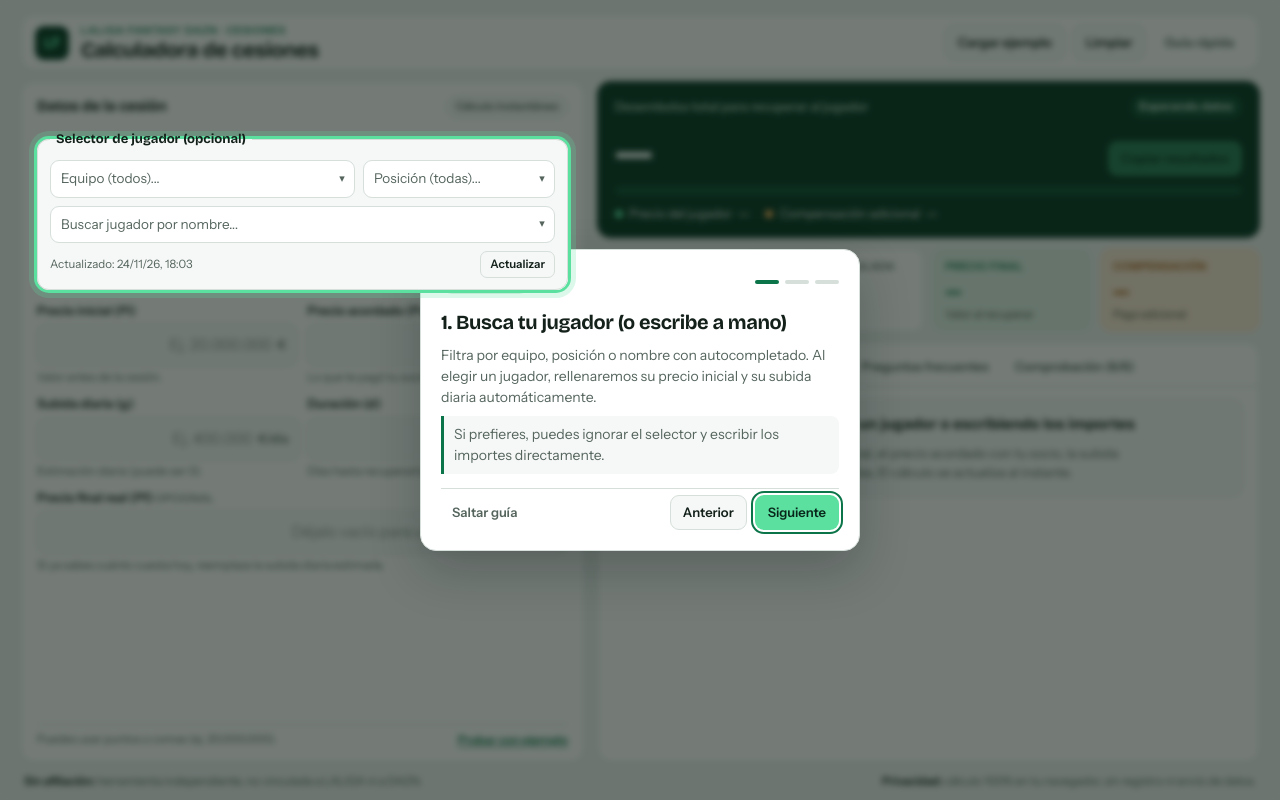
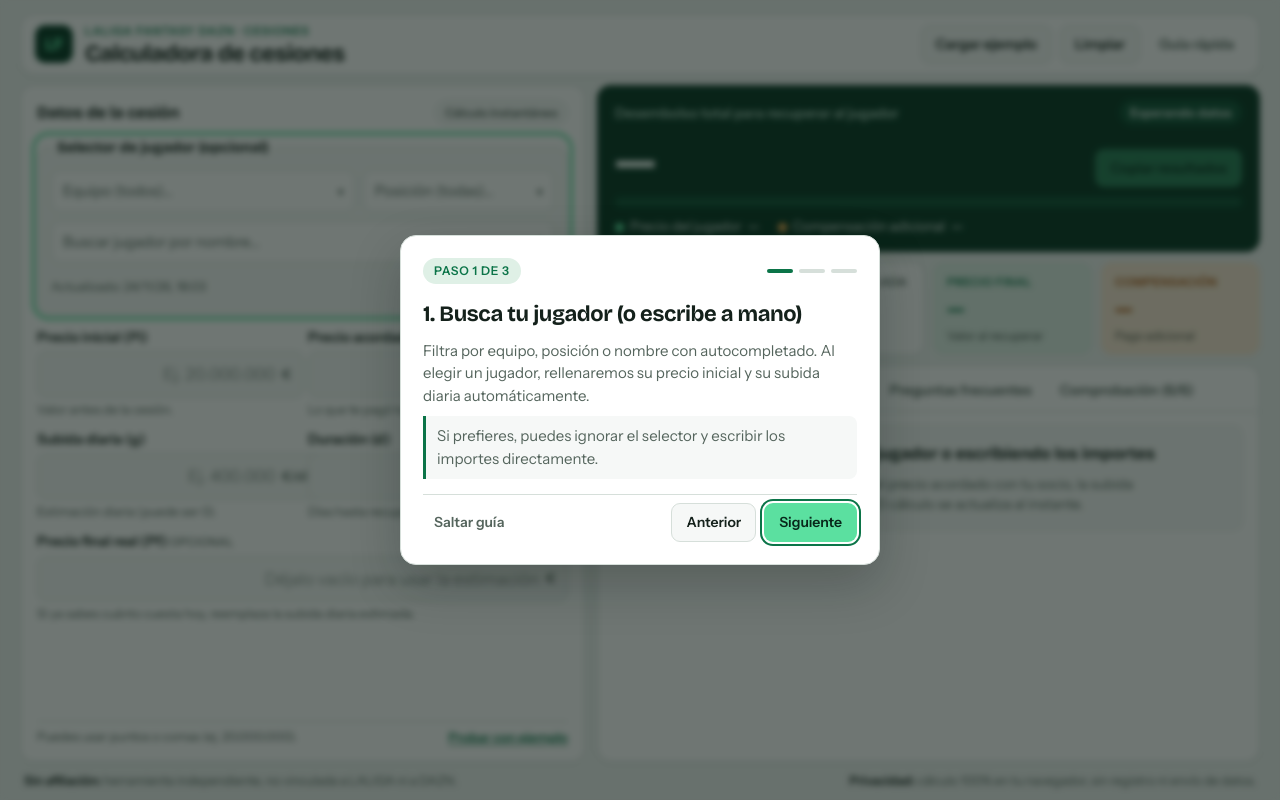
Before and after one commit to gustavog6/calculadora_cesiones_fantasy, a plain HTML site: page index.html in a window 1280 px wide. Drawn offline with nearby package versions, Linux system fonts and the light colour scheme.

Commit message:
fix: z-index del wizard, sin scroll vertical en tabs y escala al 110%

```diff
--- a/index.html
+++ b/index.html
@@ -91,7 +91,7 @@ body {
   background: var(--bg);
   color: var(--ink);
   font-family: var(--font-body);
-  font-size: 14px;
+  font-size: 15.5px;
   line-height: 1.45;
   overflow-x: hidden;
 }
@@ -138,30 +138,30 @@ button, input { font: inherit; }
   min-width: 0;
 }
 .brand-mark {
-  width: 34px;
-  height: 34px;
-  border-radius: 9px;
+  width: 38px;
+  height: 38px;
+  border-radius: 10px;
   background: var(--hero-bg);
   color: var(--hero-pf);
   display: grid;
   place-items: center;
   font-family: var(--font-display);
   font-weight: 700;
-  font-size: 16px;
+  font-size: 17.5px;
   letter-spacing: -0.04em;
   flex: none;
   box-shadow: inset 0 0 0 1px rgba(91, 224, 160, 0.25);
 }
 .brand-text { display: grid; gap: 1px; min-width: 0; }
 .eyebrow {
-  font-size: 10.5px;
+  font-size: 11.5px;
   letter-spacing: 0.09em;
   text-transform: uppercase;
   color: var(--pitch);
   font-weight: 600;
 }
 .brand h1 {
-  font-size: clamp(17px, 2.2vw, 21px);
+  font-size: clamp(19px, 2.4vw, 23px);
   font-weight: 700;
   line-height: 1.1;
   letter-spacing: -0.02em;
@@ -180,9 +180,9 @@ button, input { font: inherit; }
   justify-content: center;
   gap: 6px;
   font-weight: 600;
-  font-size: 13px;
+  font-size: 14px;
   border-radius: 9px;
-  padding: 7px 12px;
+  padding: 8px 14px;
   cursor: pointer;
   border: 1px solid transparent;
   transition: background 0.15s, border-color 0.15s, color 0.15s, transform 0.1s;
@@ -214,8 +214,8 @@ button, input { font: inherit; }
 }
 .btn-ghost:hover { color: var(--ink); background: var(--campo); }
 .btn-mini {
-  padding: 4px 9px;
-  font-size: 11.5px;
+  padding: 5px 10px;
+  font-size: 12.5px;
   font-weight: 600;
   background: transparent;
   border: 1px solid var(--line);
@@ -225,7 +225,7 @@ button, input { font: inherit; }
 }
 .btn-mini:hover { border-color: var(--pitch); color: var(--pitch); }
 .enlace {
-  font-size: 12px;
+  font-size: 13px;
   font-weight: 600;
   background: none;
   border: 0;
@@ -276,17 +276,17 @@ button, input { font: inherit; }
   gap: 8px;
 }
 .section-head h2 {
-  font-size: 15px;
+  font-size: 16.5px;
   font-weight: 700;
   letter-spacing: -0.01em;
 }
 .section-badge {
-  font-size: 11px;
+  font-size: 12px;
   font-weight: 600;
   color: var(--muted);
   background: var(--campo);
   border: 1px solid var(--line);
-  padding: 2px 8px;
+  padding: 3px 9px;
   border-radius: 999px;
 }
 
@@ -294,21 +294,21 @@ button, input { font: inherit; }
 .selector-jugador {
   border: 1px solid var(--line);
   border-radius: 11px;
-  padding: 11px 12px;
+  padding: 12px 13px;
   background: var(--campo);
   display: grid;
-  gap: 8px;
+  gap: 9px;
   margin: 0;
 }
 .selector-jugador legend {
   font-family: var(--font-display);
   font-weight: 600;
-  font-size: 13px;
+  font-size: 14.5px;
   padding: 0 6px;
   color: var(--ink);
 }
 .estado-selector {
-  font-size: 12px;
+  font-size: 13px;
   color: var(--muted);
   display: flex;
   align-items: center;
@@ -347,8 +347,8 @@ button, input { font: inherit; }
   border: 0;
   background: transparent;
   color: var(--ink);
-  font-size: 13.5px;
-  padding: 8px 6px 8px 10px;
+  font-size: 15px;
+  padding: 9px 6px 9px 11px;
   outline: none;
 }
 .combo-control input::placeholder { color: var(--muted); }
@@ -357,8 +357,8 @@ button, input { font: inherit; }
   background: transparent;
   color: var(--muted);
   cursor: pointer;
-  padding: 4px 7px;
-  font-size: 14px;
+  padding: 4px 8px;
+  font-size: 16px;
   line-height: 1;
   border-radius: 6px;
 }
@@ -366,8 +366,8 @@ button, input { font: inherit; }
 .combo-clear[hidden] { display: none; }
 .combo-caret {
   color: var(--muted);
-  font-size: 11px;
-  padding-right: 9px;
+  font-size: 12px;
+  padding-right: 10px;
   pointer-events: none;
   user-select: none;
 }
@@ -376,7 +376,7 @@ button, input { font: inherit; }
   top: calc(100% + 4px);
   left: 0;
   right: 0;
-  max-height: 210px;
+  max-height: 225px;
   overflow-y: auto;
   background: var(--surface);
   border: 1.5px solid var(--line);
@@ -389,14 +389,14 @@ button, input { font: inherit; }
 }
 .combo-list[hidden] { display: none; }
 .combo-list li {
-  padding: 7px 9px;
+  padding: 8px 10px;
   border-radius: 6px;
   cursor: pointer;
   display: flex;
   align-items: center;
   justify-content: space-between;
   gap: 8px;
-  font-size: 13px;
+  font-size: 14px;
 }
 .combo-list li:hover, .combo-list li.seleccionado {
   background: var(--pitch-soft);
@@ -411,7 +411,7 @@ button, input { font: inherit; }
 .texto-jugador { flex: 1; min-width: 0; overflow-wrap: anywhere; }
 .precio-jugador {
   font-family: var(--font-mono);
-  font-size: 11.5px;
+  font-size: 12.5px;
   color: var(--muted);
   white-space: nowrap;
 }
@@ -419,44 +419,44 @@ button, input { font: inherit; }
 .jugador-seleccionado {
   display: flex;
   align-items: center;
-  gap: 9px;
-  padding: 8px 10px;
+  gap: 10px;
+  padding: 9px 11px;
   background: var(--pitch-soft);
   border: 1px solid rgba(11, 116, 72, 0.2);
   border-radius: 9px;
 }
 .jugador-seleccionado[hidden] { display: none; }
 .jugador-seleccionado .foto-jugador {
-  width: 34px;
-  height: 34px;
+  width: 38px;
+  height: 38px;
   border-radius: 50%;
   object-fit: cover;
   background: var(--surface);
   flex: none;
 }
-.jugador-seleccionado .info-jugador { flex: 1; min-width: 0; display: grid; gap: 1px; }
-.jugador-seleccionado .nombre-seleccionado { font-weight: 600; font-size: 13.5px; }
+.jugador-seleccionado .info-jugador { flex: 1; min-width: 0; display: grid; gap: 2px; }
+.jugador-seleccionado .nombre-seleccionado { font-weight: 600; font-size: 15px; }
 .jugador-seleccionado .meta-seleccionado {
   display: flex;
   align-items: center;
   gap: 6px;
   flex-wrap: wrap;
-  font-size: 12px;
+  font-size: 13px;
   color: var(--muted);
 }
-.jugador-seleccionado .escudo-equipo { width: 15px; height: 15px; object-fit: contain; flex: none; }
+.jugador-seleccionado .escudo-equipo { width: 16px; height: 16px; object-fit: contain; flex: none; }
 .jugador-seleccionado .incremento-seleccionado {
   font-family: var(--font-mono);
-  font-size: 11.5px;
+  font-size: 12.5px;
   color: var(--pitch);
   font-weight: 500;
 }
 .jugador-seleccionado .incremento-seleccionado.negativo { color: var(--alert); }
 .aviso-precio {
-  font-size: 12px;
+  font-size: 13px;
   color: var(--amber);
   background: var(--amber-soft);
-  padding: 6px 9px;
+  padding: 7px 10px;
   border-radius: 7px;
 }
 .aviso-precio[hidden] { display: none; }
@@ -467,13 +467,13 @@ button, input { font: inherit; }
   gap: 8px;
 }
 .pie-selector[hidden] { display: none; }
-.ultima-actualizada { font-size: 11.5px; color: var(--muted); }
+.ultima-actualizada { font-size: 12.5px; color: var(--muted); }
 
 /* Campos numéricos en rejilla compacta */
 .campos-grid {
   display: grid;
   grid-template-columns: repeat(2, minmax(0, 1fr));
-  gap: 10px;
+  gap: 11px;
 }
 @media (max-width: 560px) {
   .campos-grid { grid-template-columns: 1fr; }
@@ -482,7 +482,7 @@ button, input { font: inherit; }
 .campo.span-2 { grid-column: 1 / -1; }
 .campo label {
   font-weight: 600;
-  font-size: 12.5px;
+  font-size: 14px;
   color: var(--ink);
   display: flex;
   align-items: center;
@@ -491,7 +491,7 @@ button, input { font: inherit; }
 }
 .opcional {
   font-weight: 500;
-  font-size: 10.5px;
+  font-size: 11.5px;
   color: var(--muted);
   letter-spacing: 0.04em;
   text-transform: uppercase;
@@ -516,17 +516,17 @@ button, input { font: inherit; }
   border: 0;
   background: transparent;
   color: var(--ink);
-  font-size: 15.5px;
+  font-size: 17px;
   font-weight: 500;
   font-variant-numeric: tabular-nums;
-  padding: 9px 6px 9px 10px;
+  padding: 10px 7px 10px 11px;
   outline: none;
   text-align: right;
 }
 .entrada input::placeholder { color: var(--muted); opacity: 0.65; font-weight: 400; }
-.sufijo { padding-right: 10px; color: var(--muted); font-size: 12.5px; font-weight: 500; white-space: nowrap; }
-.ayuda { font-size: 11.5px; color: var(--muted); line-height: 1.3; }
-.error-campo { font-size: 11.5px; color: var(--alert); font-weight: 500; line-height: 1.3; }
+.sufijo { padding-right: 11px; color: var(--muted); font-size: 13.5px; font-weight: 500; white-space: nowrap; }
+.ayuda { font-size: 12.5px; color: var(--muted); line-height: 1.3; }
+.error-campo { font-size: 12.5px; color: var(--alert); font-weight: 500; line-height: 1.3; }
 .error-campo[hidden] { display: none; }
 
 .acciones-entrada {
@@ -564,12 +564,12 @@ button, input { font: inherit; }
   align-items: center;
   flex-wrap: wrap;
 }
-.hero-et { font-size: 12.5px; font-weight: 600; color: var(--hero-muted); }
+.hero-et { font-size: 14px; font-weight: 600; color: var(--hero-muted); }
 .chip {
-  font-size: 11px;
+  font-size: 12px;
   font-weight: 600;
   letter-spacing: 0.04em;
-  padding: 3px 9px;
+  padding: 4px 10px;
   border-radius: 999px;
   background: var(--hero-track);
   color: var(--hero-ink);
@@ -585,17 +585,17 @@ button, input { font: inherit; }
 .hero-valor {
   font-family: var(--font-display);
   font-weight: 700;
-  font-size: clamp(32px, 4.4vw, 48px);
+  font-size: clamp(36px, 4.8vw, 52px);
   line-height: 1;
   letter-spacing: -0.03em;
   font-variant-numeric: tabular-nums;
 }
 .hero-actions { display: flex; align-items: center; gap: 8px; flex-wrap: wrap; }
-.estado-copia { font-size: 12px; color: var(--hero-pf); font-weight: 600; }
+.estado-copia { font-size: 13px; color: var(--hero-pf); font-weight: 600; }
 
 .barra {
   display: flex;
-  height: 9px;
+  height: 10px;
   border-radius: 999px;
   overflow: hidden;
   background: var(--hero-track);
@@ -608,20 +608,20 @@ button, input { font: inherit; }
   margin: 0;
   padding: 0;
   display: flex;
-  gap: 16px;
+  gap: 18px;
   flex-wrap: wrap;
-  font-size: 12.5px;
+  font-size: 13.5px;
 }
 .leyenda li { display: flex; align-items: center; gap: 6px; }
 .leyenda b { font-variant-numeric: tabular-nums; font-weight: 600; }
-.punto { width: 8px; height: 8px; border-radius: 50%; flex: none; }
+.punto { width: 9px; height: 9px; border-radius: 50%; flex: none; }
 .punto.pf { background: var(--hero-pf); }
 .punto.c { background: var(--hero-c); }
 
 /* Tiles KPI */
 .tiles {
   display: grid;
-  gap: 8px;
+  gap: 9px;
   grid-template-columns: repeat(4, minmax(0, 1fr));
 }
 @media (max-width: 720px) {
@@ -630,16 +630,16 @@ button, input { font: inherit; }
 .tile {
   border: 1px solid var(--line);
   border-radius: 11px;
-  padding: 10px 12px;
+  padding: 11px 13px;
   display: grid;
-  gap: 2px;
+  gap: 3px;
   align-content: start;
   background: var(--surface);
 }
 .tile.pf { background: var(--pitch-soft); border-color: transparent; }
 .tile.c { background: var(--amber-soft); border-color: transparent; }
 .t-et {
-  font-size: 10.5px;
+  font-size: 11.5px;
   font-weight: 600;
   letter-spacing: 0.05em;
   text-transform: uppercase;
@@ -648,17 +648,17 @@ button, input { font: inherit; }
 .t-val {
   font-family: var(--font-display);
   font-weight: 700;
-  font-size: clamp(16px, 2vw, 20px);
+  font-size: clamp(18px, 2.2vw, 22px);
   font-variant-numeric: tabular-nums;
   letter-spacing: -0.015em;
   overflow-wrap: anywhere;
 }
 .tile.pf .t-val, .tile.pf .t-et { color: var(--pitch); }
 .tile.c .t-val, .tile.c .t-et { color: var(--amber); }
-.t-sub { font-size: 11px; color: var(--muted); line-height: 1.25; }
+.t-sub { font-size: 12px; color: var(--muted); line-height: 1.25; }
 .tile.pf .t-sub, .tile.c .t-sub { color: var(--ink); opacity: 0.78; }
 
-/* Panel con pestañas */
+/* Panel con pestañas (sin scroll vertical en la barra de pestañas) */
 .panel-tabs {
   display: grid;
   grid-template-rows: auto minmax(0, 1fr);
@@ -666,31 +666,35 @@ button, input { font: inherit; }
 }
 .tablist {
   display: flex;
+  align-items: stretch;
   gap: 4px;
-  padding: 8px 10px 0;
+  padding: 6px 10px 0;
   border-bottom: 1px solid var(--line);
   overflow-x: auto;
-}
+  overflow-y: hidden;
+  scrollbar-width: none;
+}
+.tablist::-webkit-scrollbar { display: none; }
 .tab-btn {
   border: 0;
   background: transparent;
   color: var(--muted);
   font-weight: 600;
-  font-size: 12.5px;
-  padding: 7px 11px 9px;
+  font-size: 14px;
+  padding: 8px 12px 10px;
   cursor: pointer;
-  border-bottom: 2px solid transparent;
-  margin-bottom: -1px;
+  box-shadow: inset 0 -2px 0 transparent;
   white-space: nowrap;
-  transition: color 0.15s, border-color 0.15s;
+  flex: none;
+  transition: color 0.15s, box-shadow 0.15s;
 }
 .tab-btn:hover { color: var(--ink); }
 .tab-btn[aria-selected="true"] {
   color: var(--pitch);
-  border-bottom-color: var(--pitch);
+  box-shadow: inset 0 -2.5px 0 var(--pitch);
 }
 .tab-body {
-  padding: 12px 16px;
+  padding: 13px 16px;
   overflow-y: auto;
   min-height: 0;
 }
@@ -700,31 +704,31 @@ button, input { font: inherit; }
 .empty-state {
   display: grid;
   gap: 8px;
-  padding: 14px;
+  padding: 16px;
   border-radius: 10px;
   background: var(--campo);
   border: 1px dashed var(--line);
   text-align: center;
   justify-items: center;
 }
-.empty-state h3 { font-size: 15px; font-weight: 600; }
-.empty-state p { font-size: 13px; color: var(--muted); max-width: 44ch; }
-
-.lectura { font-size: 14px; font-weight: 500; margin-bottom: 8px; }
+.empty-state h3 { font-size: 16.5px; font-weight: 600; }
+.empty-state p { font-size: 14px; color: var(--muted); max-width: 46ch; }
+
+.lectura { font-size: 15px; font-weight: 500; margin-bottom: 8px; }
 .avisos { display: grid; gap: 6px; margin-bottom: 10px; }
-.aviso { font-size: 12.5px; padding: 8px 10px; border-radius: 8px; background: var(--info-soft); }
+.aviso { font-size: 13.5px; padding: 8px 11px; border-radius: 8px; background: var(--info-soft); }
 .aviso.alerta { background: var(--amber-soft); color: var(--ink); }
 
 #copia-manual {
   width: 100%;
   min-height: 110px;
   font-family: var(--font-mono);
-  font-size: 12px;
+  font-size: 13px;
   background: var(--campo);
   color: var(--ink);
   border: 1.5px solid var(--line);
   border-radius: 9px;
-  padding: 8px;
+  padding: 9px;
   margin-bottom: 10px;
 }
 
@@ -736,16 +740,16 @@ button, input { font: inherit; }
   justify-content: space-between;
   gap: 10px;
   flex-wrap: wrap;
-  padding: 7px 10px;
+  padding: 8px 11px;
   border-radius: 8px;
   background: var(--campo);
 }
-.paso-izq { display: grid; gap: 1px; }
-.paso h3 { font-size: 13px; font-weight: 600; }
-.formula { font-family: var(--font-mono); font-size: 11.5px; color: var(--muted); }
+.paso-izq { display: grid; gap: 2px; }
+.paso h3 { font-size: 14px; font-weight: 600; }
+.formula { font-family: var(--font-mono); font-size: 12.5px; color: var(--muted); }
 .sustituida {
   font-family: var(--font-mono);
-  font-size: 12.5px;
+  font-size: 13.5px;
   display: flex;
   flex-wrap: wrap;
   column-gap: 6px;
@@ -756,10 +760,10 @@ button, input { font: inherit; }
 
 /* Tablas */
 .tabla-scroll { overflow-x: auto; }
-table { width: 100%; border-collapse: collapse; font-size: 12.5px; }
+table { width: 100%; border-collapse: collapse; font-size: 13.5px; }
 th {
   text-align: left;
-  font-size: 11px;
+  font-size: 12px;
   letter-spacing: 0.05em;
   text-transform: uppercase;
   color: var(--muted);
@@ -768,32 +772,32 @@ th {
   border-bottom: 1px solid var(--line);
 }
 td {
-  padding: 7px 8px 7px 0;
+  padding: 8px 8px 8px 0;
   border-bottom: 1px solid var(--line);
   vertical-align: top;
   font-variant-numeric: tabular-nums;
 }
 td.num, th.num { text-align: right; padding-right: 0; padding-left: 8px; white-space: nowrap; }
 tr.fuerte td { font-weight: 600; }
-.sub-caso { display: block; font-size: 11.5px; color: var(--muted); font-weight: 400; }
-.pill { display: inline-block; font-size: 11px; font-weight: 600; padding: 2px 8px; border-radius: 999px; }
+.sub-caso { display: block; font-size: 12.5px; color: var(--muted); font-weight: 400; }
+.pill { display: inline-block; font-size: 12px; font-weight: 600; padding: 2px 9px; border-radius: 999px; }
 .pill.ok { background: var(--pitch-soft); color: var(--pitch); }
 .pill.mal { background: var(--alert-soft); color: var(--alert); }
-.resumen-casos { font-size: 12.5px; color: var(--muted); margin-bottom: 8px; }
+.resumen-casos { font-size: 13.5px; color: var(--muted); margin-bottom: 8px; }
 
 /* Explicación y FAQ */
-.explica-lista { margin: 0; padding-left: 18px; display: grid; gap: 6px; font-size: 13px; }
+.explica-lista { margin: 0; padding-left: 20px; display: grid; gap: 7px; font-size: 14px; }
 .explica-lista li::marker { color: var(--pitch); }
 .nota-modelo {
   margin-top: 10px;
-  font-size: 12px;
+  font-size: 13px;
   color: var(--muted);
-  padding: 8px 10px;
+  padding: 9px 11px;
   background: var(--campo);
   border-radius: 8px;
 }
 .faq-lista { display: grid; }
-.faq-lista details { border-top: 1px solid var(--line); padding-block: 8px; }
+.faq-lista details { border-top: 1px solid var(--line); padding-block: 9px; }
 .faq-lista details:first-child { border-top: 0; padding-top: 0; }
 .faq-lista summary {
   display: flex;
@@ -804,12 +808,12 @@ tr.fuerte td { font-weight: 600; }
   list-style: none;
   font-family: var(--font-display);
   font-weight: 600;
-  font-size: 13.5px;
+  font-size: 14.5px;
 }
 .faq-lista summary::-webkit-details-marker { display: none; }
 .faq-lista summary::after { content: "+"; font-family: var(--font-mono); color: var(--muted); }
 .faq-lista details[open] > summary::after { content: "−"; }
-.faq-lista p { color: var(--muted); font-size: 12.5px; margin-top: 5px; }
+.faq-lista p { color: var(--muted); font-size: 13.5px; margin-top: 6px; }
 
 /* Pie compacto */
 .pie {
@@ -818,34 +822,36 @@ tr.fuerte td { font-weight: 600; }
   align-items: center;
   gap: 10px;
   flex-wrap: wrap;
-  font-size: 11.5px;
+  font-size: 12.5px;
   color: var(--muted);
   padding: 0 4px;
 }
 .pie b { color: var(--ink); font-weight: 600; }
 
-/* Wizard de 3 pasos */
+/* Wizard de 3 pasos (siempre por encima de todo) */
 .wizard-backdrop {
   position: fixed;
   inset: 0;
-  background: rgba(8, 20, 14, 0.56);
+  background: rgba(8, 20, 14, 0.58);
   backdrop-filter: blur(3px);
   display: grid;
   place-items: center;
   padding: 16px;
-  z-index: 100;
+  z-index: 2000;
 }
 .wizard-backdrop[hidden] { display: none; }
 .wizard-card {
+  position: relative;
+  z-index: 2010;
   width: 100%;
-  max-width: 440px;
+  max-width: 480px;
   background: var(--surface);
   border: 1px solid var(--line);
   border-radius: 16px;
-  padding: 20px;
+  padding: 22px;
   box-shadow: var(--shadow-lg);
   display: grid;
-  gap: 14px;
+  gap: 15px;
 }
 .wizard-head {
   display: flex;
@@ -854,13 +860,13 @@ tr.fuerte td { font-weight: 600; }
   gap: 10px;
 }
 .wizard-step-pill {
-  font-size: 11px;
+  font-size: 12px;
   font-weight: 700;
   letter-spacing: 0.06em;
   text-transform: uppercase;
   color: var(--pitch);
   background: var(--pitch-soft);
-  padding: 4px 10px;
+  padding: 4px 11px;
   border-radius: 999px;
 }
 .wizard-dots {
@@ -869,22 +875,22 @@ tr.fuerte td { font-weight: 600; }
   align-items: center;
 }
 .wizard-dot {
-  width: 24px;
+  width: 26px;
   height: 4px;
   border-radius: 999px;
   background: var(--line);
   transition: background 0.2s;
 }
 .wizard-dot.activo { background: var(--pitch); }
-.wizard-body { display: grid; gap: 8px; }
-.wizard-body h2 { font-size: 20px; font-weight: 700; letter-spacing: -0.02em; }
-.wizard-body p { font-size: 14px; color: var(--muted); line-height: 1.5; }
+.wizard-body { display: grid; gap: 9px; }
+.wizard-body h2 { font-size: 22px; font-weight: 700; letter-spacing: -0.02em; }
+.wizard-body p { font-size: 15px; color: var(--muted); line-height: 1.5; }
 .wizard-tip {
-  font-size: 12.5px;
+  font-size: 13.5px;
   color: var(--ink);
   background: var(--campo);
   border-left: 3px solid var(--pitch);
-  padding: 8px 10px;
+  padding: 9px 11px;
   border-radius: 0 8px 8px 0;
 }
 .wizard-footer {
@@ -892,15 +898,14 @@ tr.fuerte td { font-weight: 600; }
   align-items: center;
   justify-content: space-between;
   gap: 8px;
-  padding-top: 6px;
+  padding-top: 8px;
   border-top: 1px solid var(--line);
 }
 .wizard-nav { display: flex; gap: 8px; }
 
 .wizard-highlight {
-  position: relative;
-  z-index: 101;
-  box-shadow: 0 0 0 3px var(--hero-pf), 0 0 0 8px rgba(91, 224, 160, 0.22) !important;
+  outline: 3px solid var(--hero-pf);
+  outline-offset: 2px;
   border-radius: 12px;
 }
 
```
